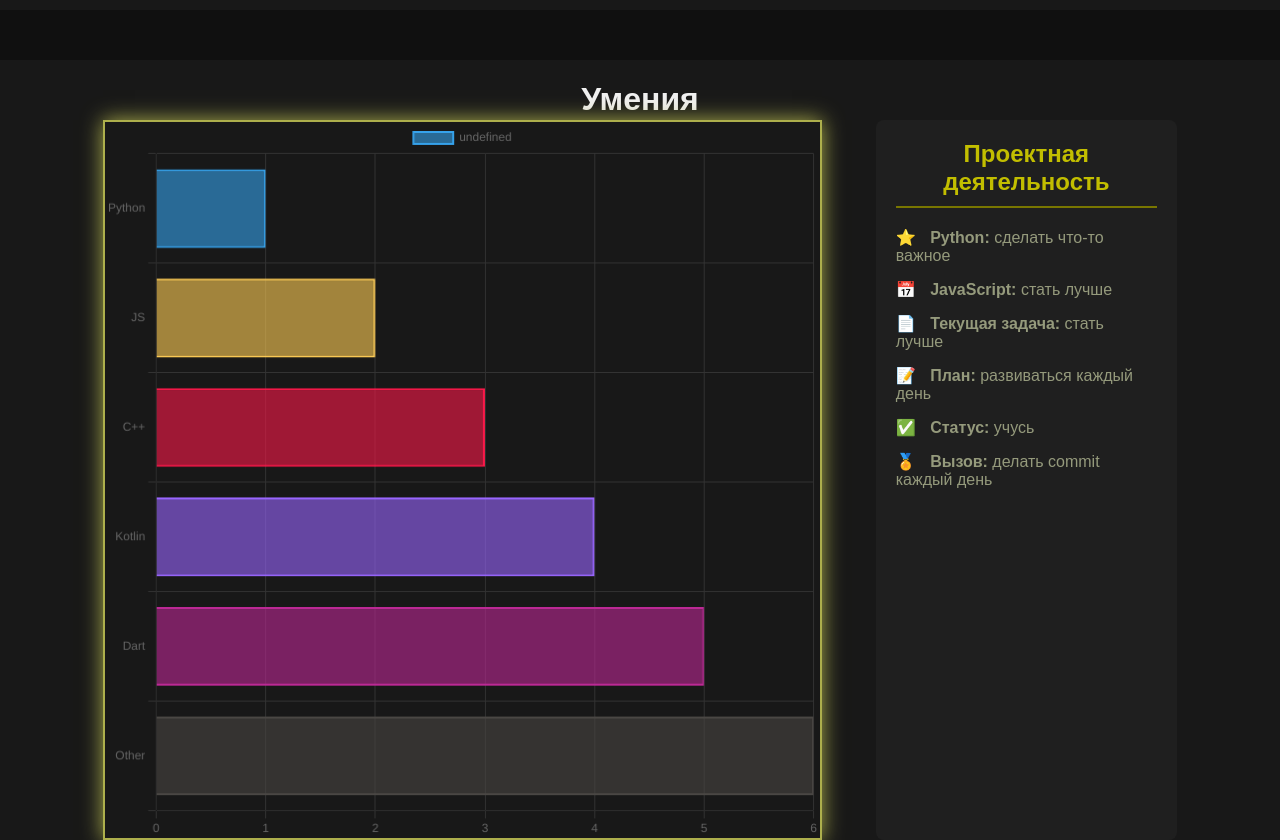
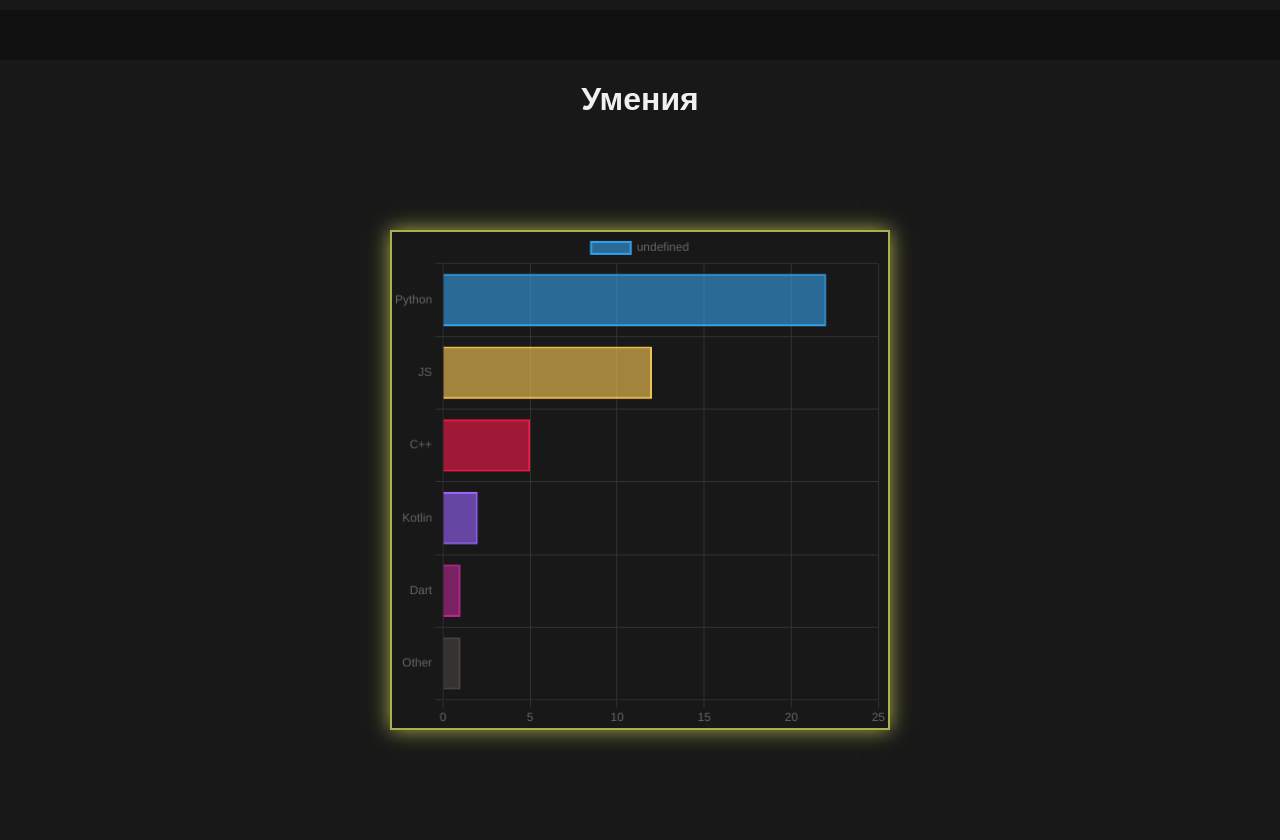
Before and after one commit to voronov-nikita/portfolio, a plain HTML site: page index.html in a window 1280 px wide. Shown: the part 820-1660 px from the top of the page. Drawn offline with nearby package versions, Linux system fonts and the light colour scheme.

Commit message:
update 2 block

```diff
--- a/css/main.css
+++ b/css/main.css
@@ -128,8 +128,8 @@ body {
 canvas {
     border: 2px solid #adaf4c;
     box-shadow: 0 0 20px #adaf4c;
-    width: 10px;
-    height: 10px;
+    width: 500px;
+    height: 500px;
 }
 
 .block-skill {
--- a/index.html
+++ b/index.html
@@ -95,7 +95,7 @@
             <div class="elem">
                 <div class="container">
                     <canvas id="myChart" width="100px" height="100px"></canvas>
-                    <div class="block-info">
+                    <!-- <div class="block-info">
                         <div class="important-header">
                             Проектная деятельность
                         </div>
@@ -152,7 +152,7 @@
                                 </span>
                             </div>
                         </div>
-                    </div>
+                    </div> -->
                 </div>
             </div>
         </div>
--- a/scripts/main.js
+++ b/scripts/main.js
@@ -10,7 +10,7 @@ const myChart = new Chart(ctx, {
         ],
         datasets: [
             {
-                data: [1, 2, 3, 4, 5, 6],
+                data: [22, 12, 5, 2, 1, 1],
                 backgroundColor: [
                     'rgba(54, 162, 235, 0.6)',
                     'rgba(255, 205, 86, 0.6)',
```
Also changed, not shown: README.md (deleted).
